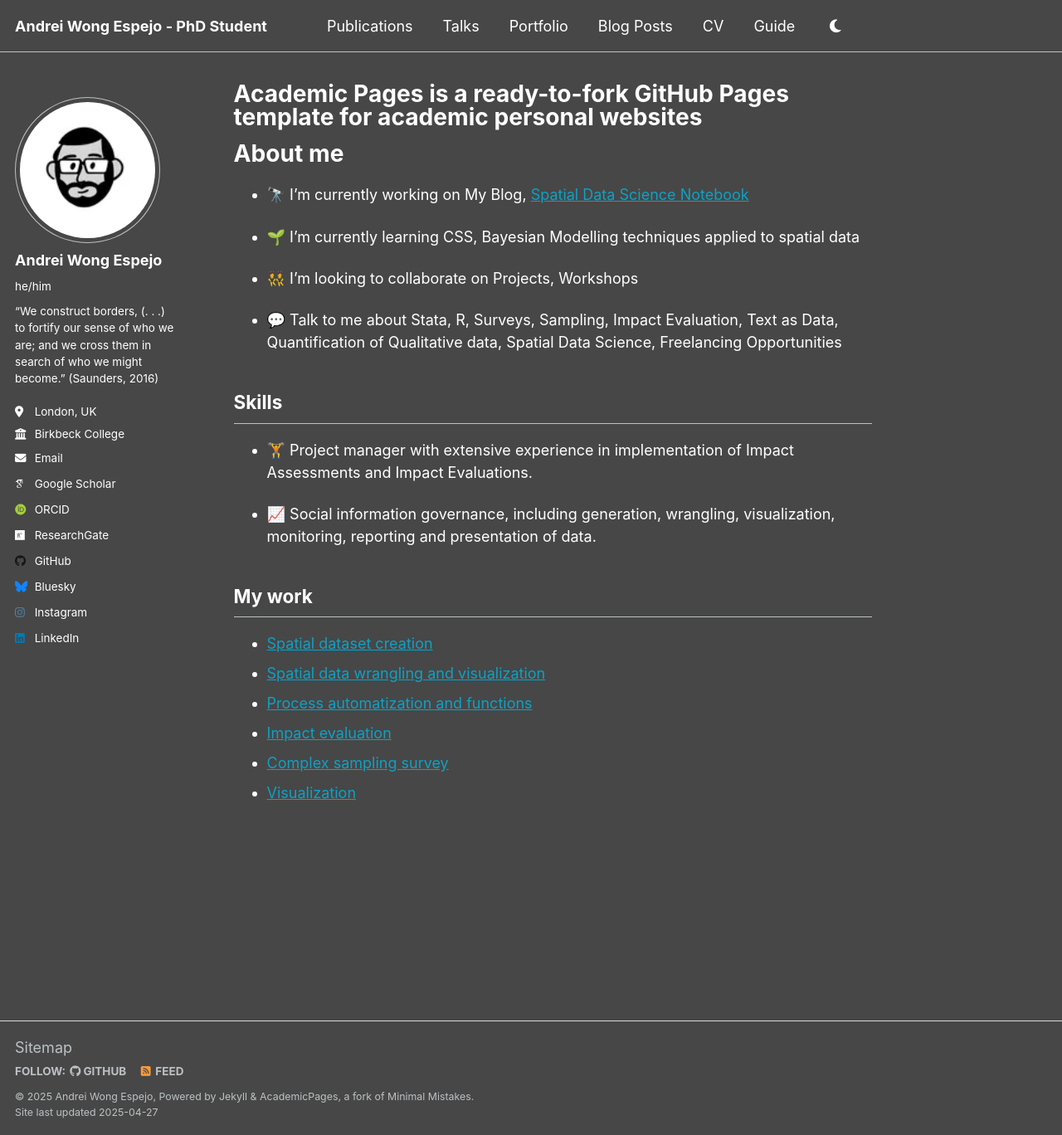
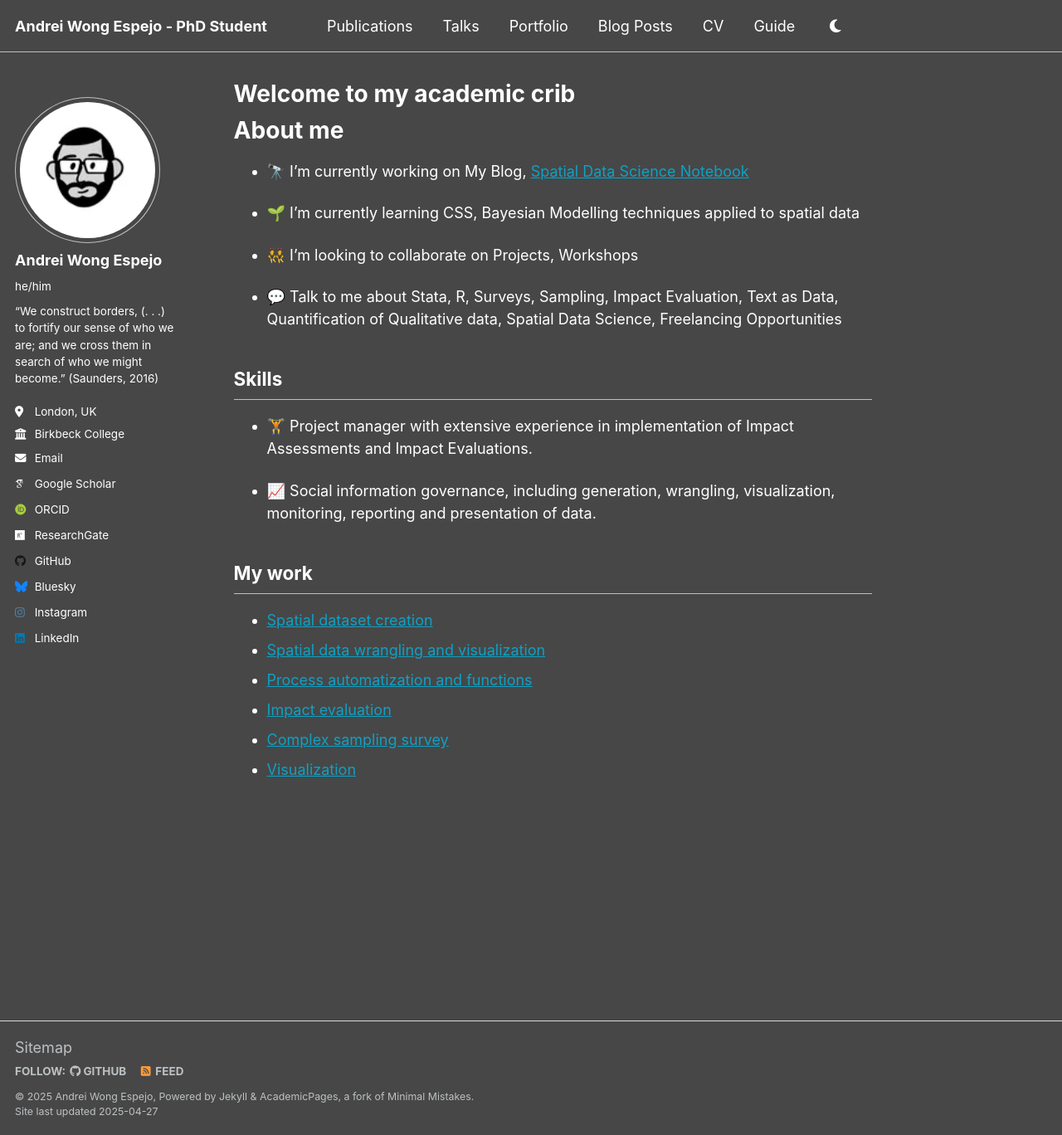
Before and after one commit to Andrei-WongE/Andrei-Wong.github.io, a Jekyll site: the page built from _pages/about.md, in a window 1280 px wide and 1368 px high. Shown: the whole window at 83% size. Built offline with Jekyll 4.4.1, drawn with Linux system fonts in a browser that asks for light colours; some web fonts are replaced.

Commit message:
Update about.md
Update 2.3: name of home page

```diff
--- a/_pages/about.md
+++ b/_pages/about.md
@@ -1,6 +1,6 @@
 ---
 permalink: /
-title: "Academic Pages is a ready-to-fork GitHub Pages template for academic personal websites"
+title: "Welcome to my academic crib"
 author_profile: true
 redirect_from:
   - /about/
```
